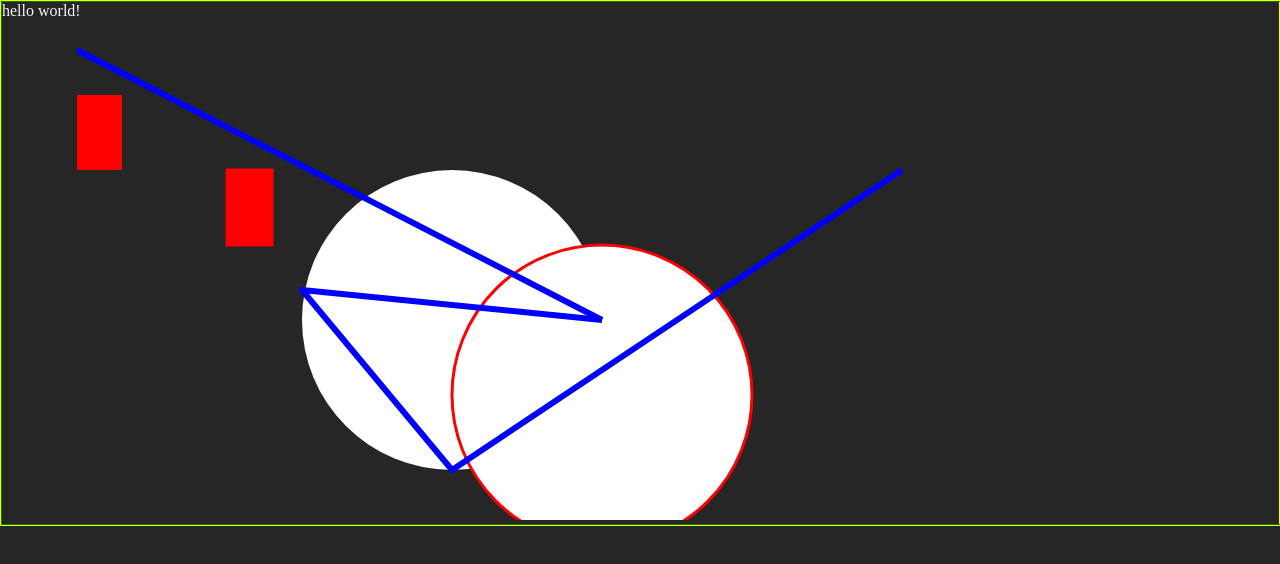
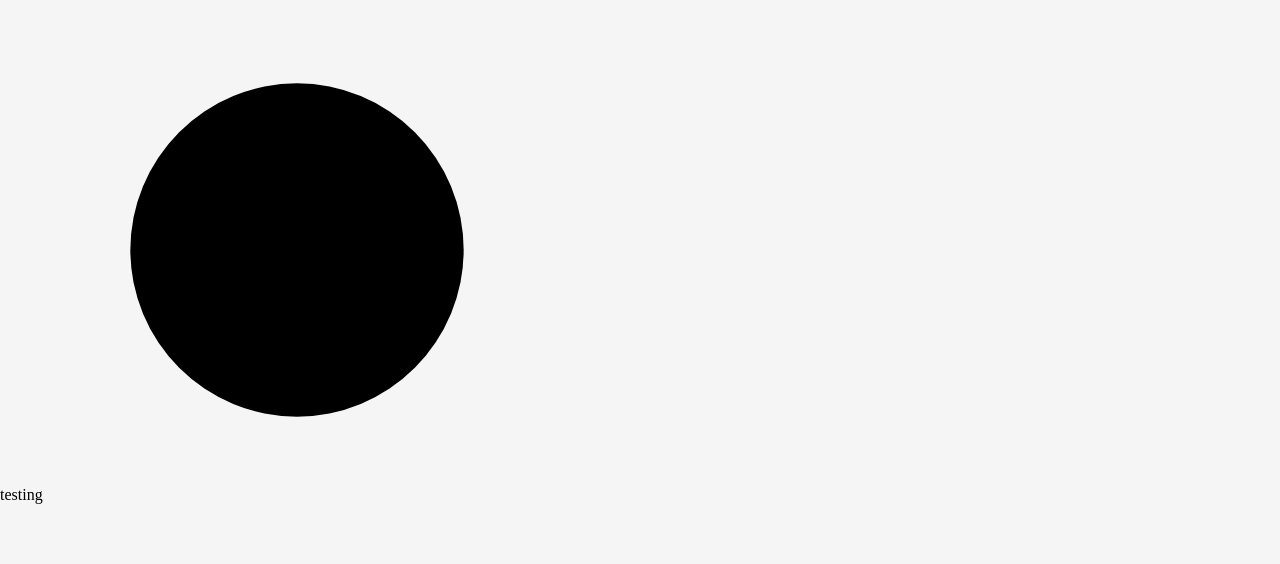
Before and after one commit to al-jshen/learnd3, a plain HTML site: page index.html in a window 1280 px wide. Drawn offline with nearby package versions, Linux system fonts and the light colour scheme.

Commit message:
restructured files

```diff
--- /dev/null
+++ b/bundle.js
@@ -0,0 +1,10 @@
+(function () {
+	'use strict';
+
+	const svg = d3.select('svg');
+	const circle = svg.append('circle');
+	circle.attr('r', svg.attr('height')/3);
+	circle.attr('cx', svg.attr('width')/2);
+	circle.attr('cy', svg.attr('height')/2);
+
+}());
--- a/index.html
+++ b/index.html
@@ -3,42 +3,13 @@
 <meta charset="utf-8">
 <head>
     <title>Testing D3</title>
+    <link rel='stylesheet' href='styles.css'>
+    <script src="https://cdnjs.cloudflare.com/ajax/libs/d3/5.15.0/d3.min.js"></script>
 </head>
 <body>
-    <script src="https://cdnjs.cloudflare.com/ajax/libs/d3/5.15.0/d3.min.js"></script>
-    <script>
-        d3.select('body')
-            .append('span')
-            .text('hello world!')
-            .style('color', 'whitesmoke')
-        d3.select('html')
-            .style('border', '1px solid yellow')
-            .style('padding', '0')
-        d3.select('body')
-            .style('background-color', '#262626')
-            .style('height', '100%')
-            .style('width', '100%')
-            .style('border', '1px solid green')
-            .style('margin', '0')
-        d3.csv('films.csv', (dat) => {
-            console.log(dat)
-        })
-
-    </script>
-
-    <svg width='100%' height='500'>
-        <g transform="scale(1.5)">
-            <circle cx='300' cy='200' r='100' fill='white'></circle>
-            <rect width='30', height='50', x='50', y='50', fill='red'></rect>
-            <g transform="translate(100, 50)" stroke="red" stroke-width="2">
-                <circle cx='300' cy='200' r='100' fill='white'></circle>
-                <rect width='30', height='50', x='50', y='50', fill='red'></rect>
-            </g>
-            <g stroke="blue" stroke-width="4" >
-                <line x1='50' y1='20' x2='400' y2='200' />
-                <path d='M400 200 L200 180 L300 300 L600 100' fill='none' stroke-linejoin='round'/>
-            </g>
-        </g>
-    </svg>
+    testing
+    <svg width='500' height='500'></svg>
+    <script src='bundle.js'></script>
+    <script>console.log(d3)</script>
 </body>
 </html>
--- /dev/null
+++ b/main.js
@@ -0,0 +1,5 @@
+const svg = d3.select('svg');
+const circle = svg.append('circle');
+circle.attr('r', svg.attr('height')/3);
+circle.attr('cx', svg.attr('width')/2);
+circle.attr('cy', svg.attr('height')/2)
--- /dev/null
+++ b/styles.css
@@ -0,0 +1,6 @@
+body {
+    background-color: whitesmoke;
+    margin: 0px;
+    height: 100%;
+    width: 100%
+}
```
Also changed, not shown: index2.html (added, +39 -0 lines), package-lock.json (added), 1 other file.
